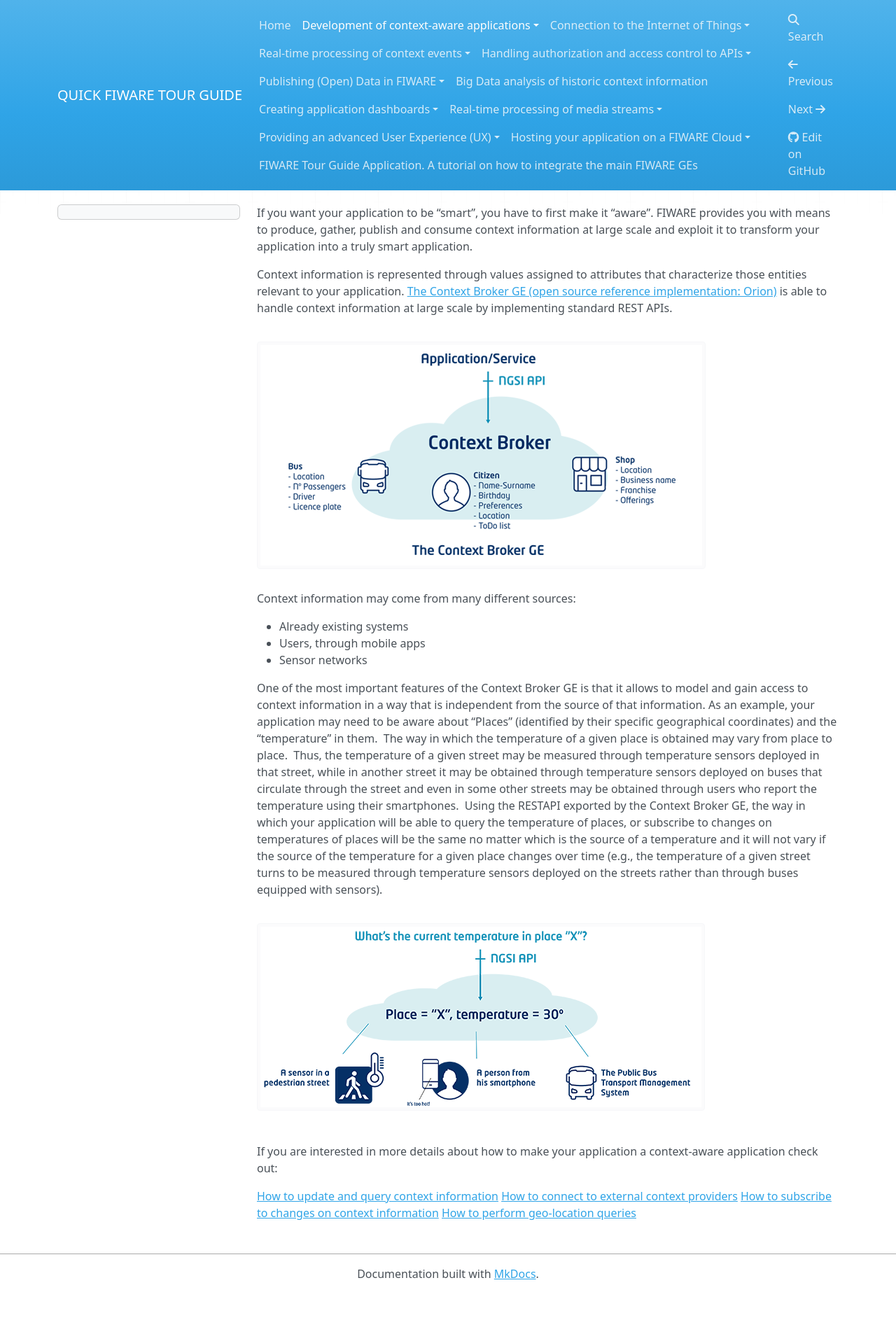
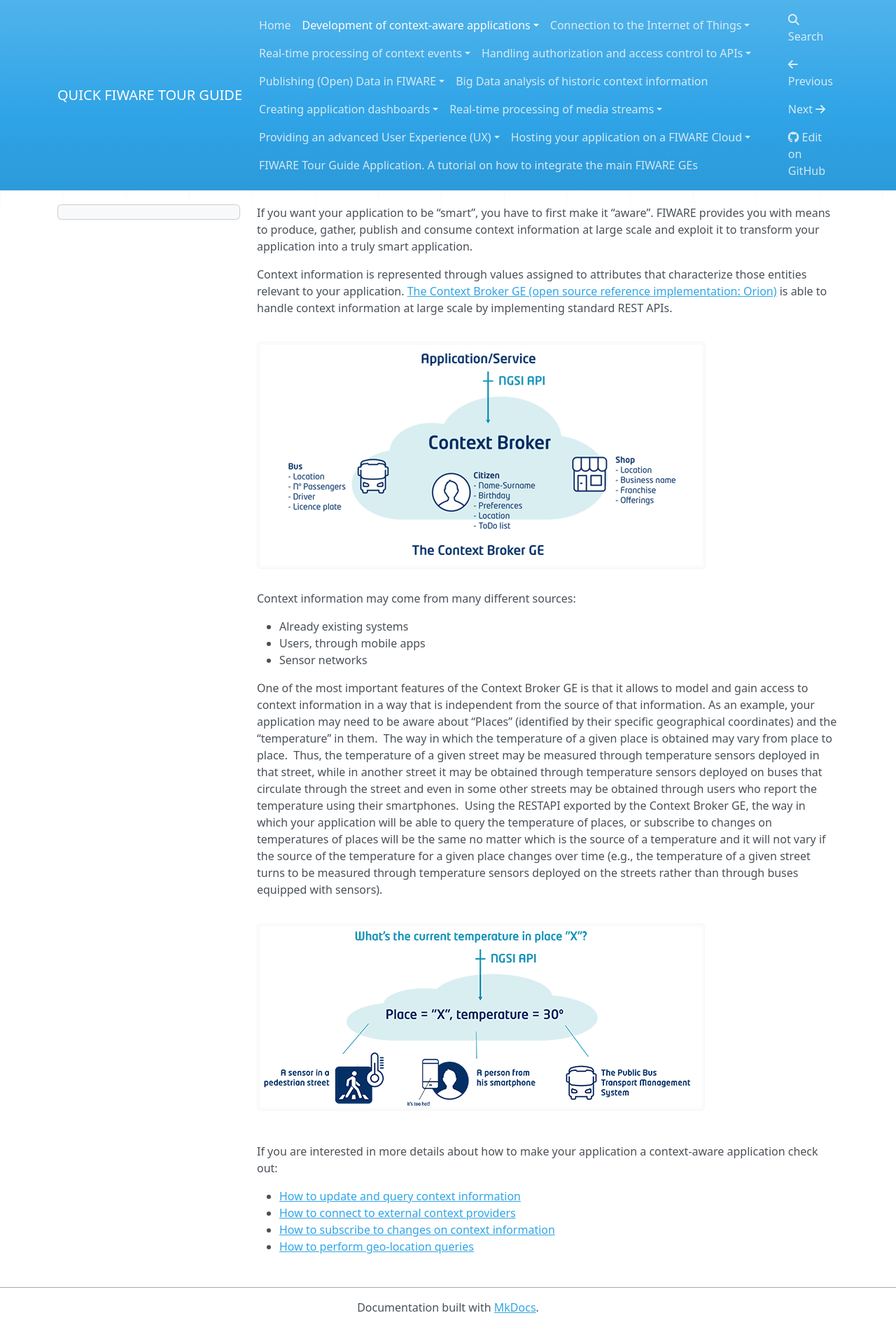
Before and after one commit to FIWARE-Ops/docs.TourGuide, an MkDocs documentation site: the page built from doc/development-context-aware-applications/introduction.md, in a window 1280 px wide. Shown: the whole page at 70% size. Built offline with MkDocs 1.6.1, drawn with Linux system fonts in a browser that asks for light colours; nearby versions of some CDN libraries; comment, search, counter and statistics services are not loaded; old or Windows-style settings are respelled for this version of MkDocs; before the commit the page ends 1848 px from its top, so only the background shows below that.

```diff
--- a/doc/development-context-aware-applications/introduction.md
+++ b/doc/development-context-aware-applications/introduction.md
@@ -42,7 +42,7 @@ equipped with sensors).
 If you are interested in more details about how to make your application
 a context-aware application check out:
 
-[How to update and query context information](how-to-update-and-query-context-information.md)
-[How to connect to external context providers](how-to-connect-to-external-context-providers.md)
-[How to subscribe to changes on context information](how-to-subscribe-to-changes-on-context-information.md)
-[How to perform geo-location queries](how-to-perform-geo-located-queries.md)
+- [How to update and query context information](how-to-update-and-query-context-information.md)
+- [How to connect to external context providers](how-to-connect-to-external-context-providers.md)
+- [How to subscribe to changes on context information](how-to-subscribe-to-changes-on-context-information.md)
+- [How to perform geo-location queries](how-to-perform-geo-located-queries.md)
```
